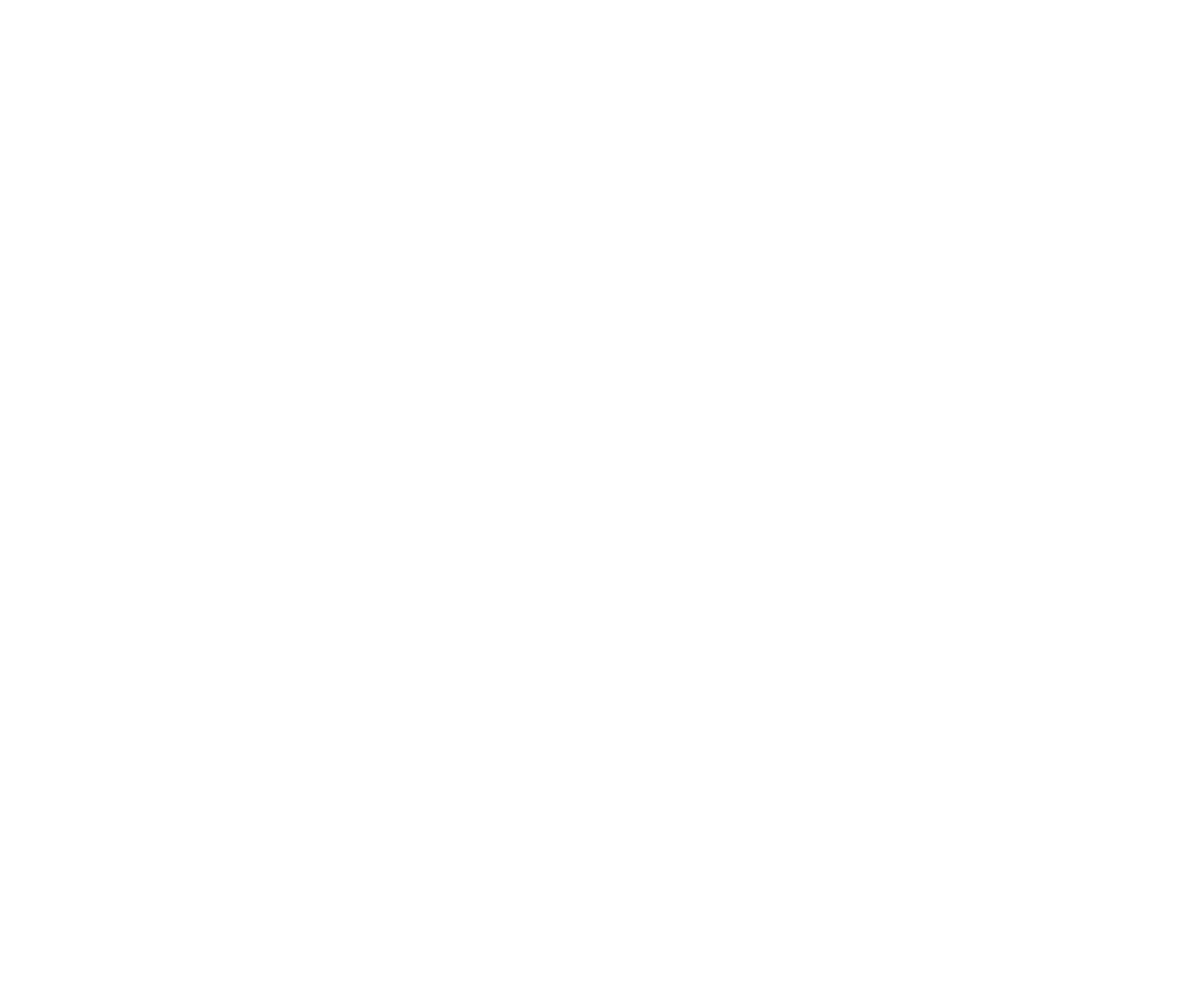
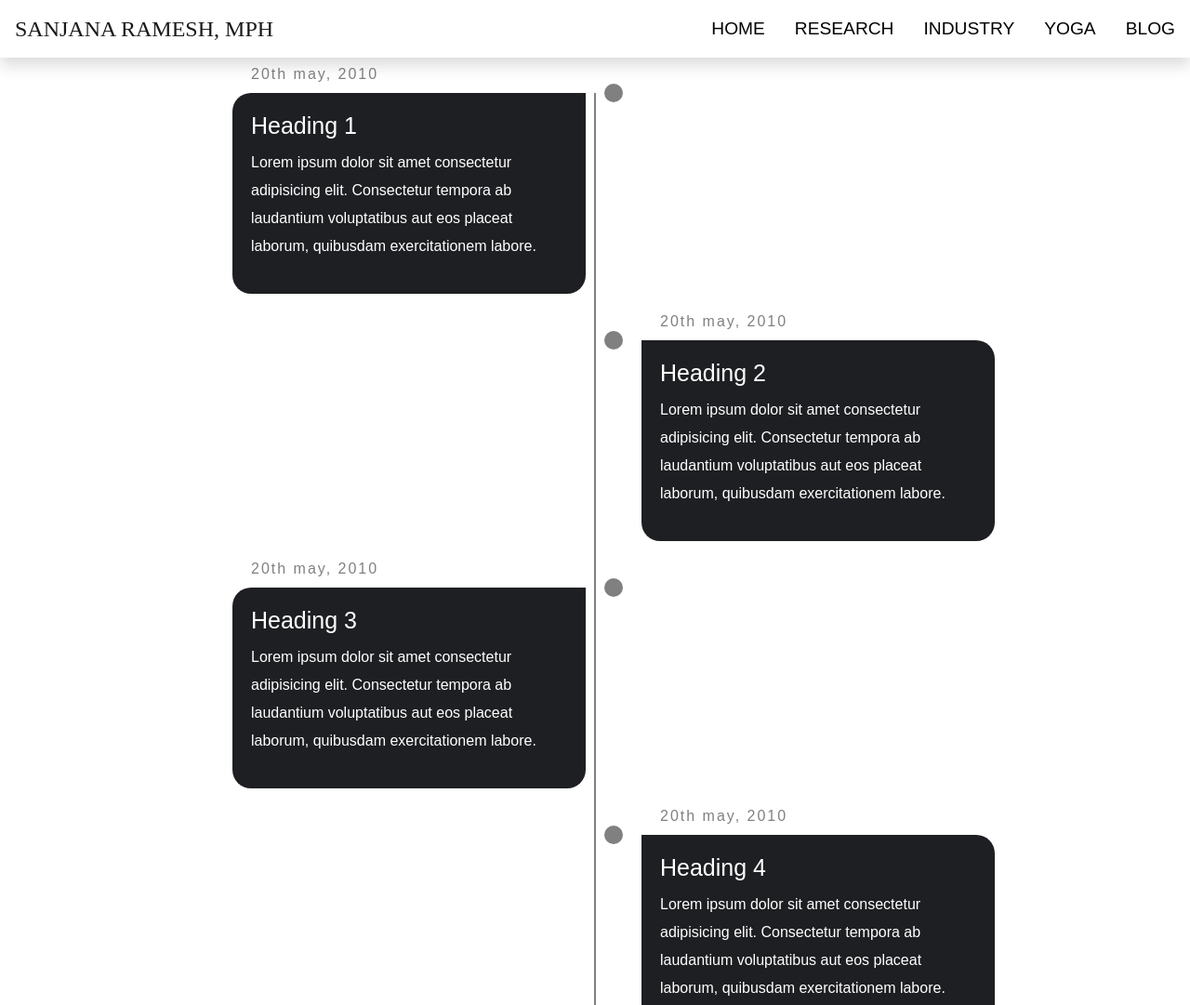
Before and after one commit to filipbrej/sanjana-portfolio, a plain HTML site: page dist/industry.html in a window 1280 px wide. Shown: the top 1081 px of the page at 93% size. Before the commit the page ends 800 px from the top, so only its background shows below. Drawn offline with nearby package versions, Linux system fonts and the light colour scheme.

Commit message:
Began industry page

```diff
--- a/dist/industry.html
+++ b/dist/industry.html
@@ -0,0 +1,141 @@
+<!DOCTYPE html>
+<html lang="en">
+    <head>
+        <title>Sanjana Ramesh, MPH | Industry</title>
+        <!-- Required meta tags -->
+        <meta charset="utf-8" />
+        <meta
+            name="viewport"
+            content="width=device-width, initial-scale=1, shrink-to-fit=no"
+        />
+
+        <!-- Bootstrap CSS -->
+        <link
+            rel="stylesheet"
+            href="https://stackpath.bootstrapcdn.com/bootstrap/4.3.1/css/bootstrap.min.css"
+            integrity="sha384-ggOyR0iXCbMQv3Xipma34MD+dH/1fQ784/j6cY/iJTQUOhcWr7x9JvoRxT2MZw1T"
+            crossorigin="anonymous"
+        />
+        <!-- Main CSS -->
+        <link rel="stylesheet" href="css/main.css" />
+    </head>
+    <body>
+        <!-- Navigation Bar -->
+        <nav
+            class="navbar shadow fixed-top navbar-expand-md navbar-light bg-white"
+        >
+            <a class="logo navbar-brand" href="index.html"
+                >Sanjana Ramesh, MPH</a
+            >
+            <button
+                class="navbar-toggler d-lg-none"
+                type="button"
+                data-toggle="collapse"
+                data-target="#collapsibleNavId"
+                aria-controls="collapsibleNavId"
+                aria-expanded="false"
+                aria-label="Toggle navigation"
+            >
+                <span class="navbar-toggler-icon"></span>
+            </button>
+            <div class="collapse navbar-collapse" id="collapsibleNavId">
+                <ul class="navbar-nav ml-auto mt-2 mt-lg-0">
+                    <li>
+                        <a href="index.html"
+                            ><span id="home-link">Home</span></a
+                        >
+                    </li>
+                    <li>
+                        <a href="research.html"
+                            ><span id="research-link">Research</span></a
+                        >
+                    </li>
+                    <li>
+                        <a href="industry.html"
+                            ><span id="industry-link">Industry</span></a
+                        >
+                    </li>
+
+                    <li>
+                        <a href="yoga.html"><span id="yoga-link">Yoga</span></a>
+                    </li>
+                    <li>
+                        <a href="blog.html"><span id="blog-link">Blog</span></a>
+                    </li>
+                </ul>
+            </div>
+        </nav>
+        <!-- Industry Timeline -->
+        <div class="timeline-wrapper">
+            <div class="timeline">
+                <ul>
+                    <li>
+                        <div class="timeline-content">
+                            <h3 class="date">20th may, 2010</h3>
+                            <h1>Heading 1</h1>
+                            <p>
+                                Lorem ipsum dolor sit amet consectetur
+                                adipisicing elit. Consectetur tempora ab
+                                laudantium voluptatibus aut eos placeat laborum,
+                                quibusdam exercitationem labore.
+                            </p>
+                        </div>
+                    </li>
+                    <li>
+                        <div class="timeline-content">
+                            <h3 class="date">20th may, 2010</h3>
+                            <h1>Heading 2</h1>
+                            <p>
+                                Lorem ipsum dolor sit amet consectetur
+                                adipisicing elit. Consectetur tempora ab
+                                laudantium voluptatibus aut eos placeat laborum,
+                                quibusdam exercitationem labore.
+                            </p>
+                        </div>
+                    </li>
+                    <li>
+                        <div class="timeline-content">
+                            <h3 class="date">20th may, 2010</h3>
+                            <h1>Heading 3</h1>
+                            <p>
+                                Lorem ipsum dolor sit amet consectetur
+                                adipisicing elit. Consectetur tempora ab
+                                laudantium voluptatibus aut eos placeat laborum,
+                                quibusdam exercitationem labore.
+                            </p>
+                        </div>
+                    </li>
+                    <li>
+                        <div class="timeline-content">
+                            <h3 class="date">20th may, 2010</h3>
+                            <h1>Heading 4</h1>
+                            <p>
+                                Lorem ipsum dolor sit amet consectetur
+                                adipisicing elit. Consectetur tempora ab
+                                laudantium voluptatibus aut eos placeat laborum,
+                                quibusdam exercitationem labore.
+                            </p>
+                        </div>
+                    </li>
+                </ul>
+            </div>
+        </div>
+        <!-- Optional JavaScript -->
+        <!-- jQuery first, then Popper.js, then Bootstrap JS -->
+        <script
+            src="https://code.jquery.com/jquery-3.3.1.slim.min.js"
+            integrity="sha384-q8i/X+965DzO0rT7abK41JStQIAqVgRVzpbzo5smXKp4YfRvH+8abtTE1Pi6jizo"
+            crossorigin="anonymous"
+        ></script>
+        <script
+            src="https://cdnjs.cloudflare.com/ajax/libs/popper.js/1.14.7/umd/popper.min.js"
+            integrity="sha384-UO2eT0CpHqdSJQ6hJty5KVphtPhzWj9WO1clHTMGa3JDZwrnQq4sF86dIHNDz0W1"
+            crossorigin="anonymous"
+        ></script>
+        <script
+            src="https://stackpath.bootstrapcdn.com/bootstrap/4.3.1/js/bootstrap.min.js"
+            integrity="sha384-JjSmVgyd0p3pXB1rRibZUAYoIIy6OrQ6VrjIEaFf/nJGzIxFDsf4x0xIM+B07jRM"
+            crossorigin="anonymous"
+        ></script>
+    </body>
+</html>
--- a/scss/main.scss
+++ b/scss/main.scss
@@ -233,3 +233,106 @@ nav {
         background-color: white;
     }
 }
+
+// INDUSTRY PAGE
+
+.timeline-wrapper {
+    min-height: 100vh;
+    width: 100%;
+    display: flex;
+    align-items: center;
+    justify-content: center;
+    padding: 100px 0;
+}
+.timeline {
+    width: 80%;
+    height: auto;
+    max-width: 800px;
+    margin: 0 auto;
+    position: relative;
+}
+
+.timeline ul {
+    list-style: none;
+}
+.timeline ul li {
+    padding: 20px;
+    background-color: #1e1f22;
+    color: white;
+    border-radius: 10px;
+    margin-bottom: 20px;
+}
+.timeline ul li:last-child {
+    margin-bottom: 0;
+}
+.timeline-content h1 {
+    font-weight: 500;
+    font-size: 25px;
+    line-height: 30px;
+    margin-bottom: 10px;
+}
+.timeline-content p {
+    font-size: 16px;
+    line-height: 30px;
+    font-weight: 300;
+}
+.timeline-content .date {
+    color: gray;
+    font-size: 1rem;
+    font-weight: 300;
+    margin-bottom: 10px;
+    letter-spacing: 2px;
+}
+@media only screen and (min-width: 768px) {
+    .timeline:before {
+        content: '';
+        position: absolute;
+        top: 0;
+        left: 50%;
+        transform: translateX(-50%);
+        width: 2px;
+        height: 100%;
+        background-color: gray;
+    }
+    .timeline ul li {
+        width: 50%;
+        position: relative;
+        margin-bottom: 50px;
+    }
+    .timeline ul li:nth-child(odd) {
+        float: left;
+        clear: right;
+        transform: translateX(-30px);
+        border-radius: 20px 0px 20px 20px;
+    }
+    .timeline ul li:nth-child(even) {
+        float: right;
+        clear: left;
+        transform: translateX(30px);
+        border-radius: 0px 20px 20px 20px;
+    }
+    .timeline ul li::before {
+        content: '';
+        position: absolute;
+        height: 20px;
+        width: 20px;
+        border-radius: 50%;
+        background-color: gray;
+        top: 0px;
+    }
+    .timeline ul li:nth-child(odd)::before {
+        transform: translate(50%, -50%);
+        right: -30px;
+    }
+    .timeline ul li:nth-child(even)::before {
+        transform: translate(-50%, -50%);
+        left: -30px;
+    }
+    .timeline-content .date {
+        position: absolute;
+        top: -30px;
+    }
+    .timeline ul li:hover::before {
+        background-color: aqua;
+    }
+}
```
Also changed, not shown: dist/blog.html (+3 -1 lines), dist/contact.html (+6 -4 lines), dist/index.html (+3 -1 lines), dist/post.html (+3 -1 lines), dist/css/main.css, 1 other file.
